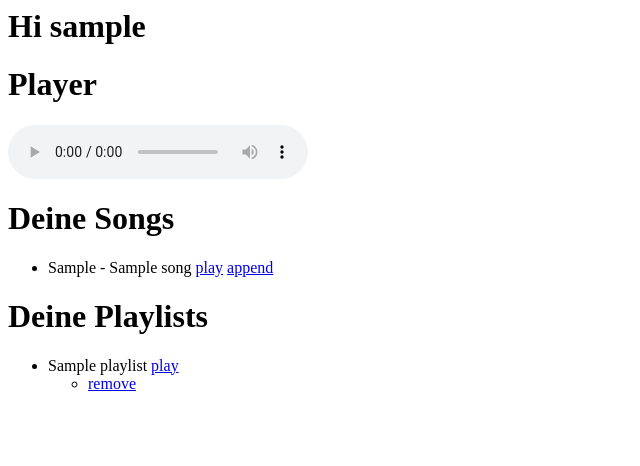
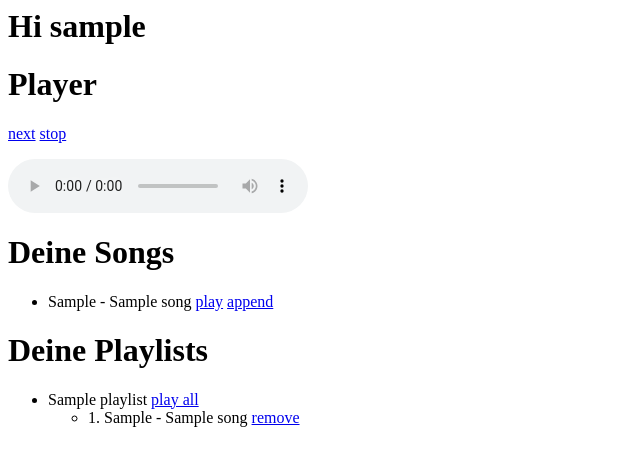
Before and after one commit to simeonfelis/yourlib, a Django app: page / in a window 1280 px wide. Shown: the top 466 px of the page, without its empty margins (0-640 px from the left). Run offline with Django 3.2, Linux system fonts and the light colour scheme; a user stored in the database is signed in; tables that the repository leaves empty hold one stand-in row (values such as "Sample post"); some libraries are stand-ins or nearby versions.

Commit message:
Firefox can display player, playlist continues to play, firefox gets right content type, chrome should not cache post requests

```diff
--- a/music/models.py
+++ b/music/models.py
@@ -2,26 +2,39 @@
 from django.db import models
 from django.contrib.auth.models import User
 
+PLAYLIST_STATUS_CHOICES = (
+        ('stop', 'stop'),
+        ('play', 'play'),
+)
+
 class Song(models.Model):
-    title = models.CharField(max_length=255)
-    artist = models.CharField(max_length=255)
-    path_orig = models.FilePathField()
-    user = models.ForeignKey(User)
 
     def __unicode__(self):
         return self.artist + " - " + self.title
 
+    title = models.CharField(max_length=256)
+    artist = models.CharField(max_length=256)
+    path_orig = models.FilePathField()
+    user = models.ForeignKey(User)
+
+class PlaylistItem(models.Model):
+    def __unicode__(self):
+        return str(self.position) + ". " + self.song.artist + " - " + self.song.title
+
+    song = models.ForeignKey(Song)
+    position = models.IntegerField()
 
 class Playlist(models.Model):
-    name = models.CharField(max_length=255)
-    items = models.ManyToManyField(Song, through='PlaylistItem')
-    user = models.ForeignKey(User)
 
     def __unicode__(self):
         return self.name
 
+    name = models.CharField(max_length=256)
+    items = models.ManyToManyField(PlaylistItem)
+    user = models.ForeignKey(User)
+    playing = models.IntegerField()
+    status = models.CharField(max_length=32, choices=PLAYLIST_STATUS_CHOICES)
 
-class PlaylistItem(models.Model):
-    song = models.ForeignKey(Song)
-    playlist = models.ForeignKey(Playlist)
-    position = models.IntegerField()
+#class MusicUser(models.Model):
+#    user = models.ForeignKey(User)
+#    playlist = models.ForeignKey(Playlist)
--- a/music/views.py
+++ b/music/views.py
@@ -5,7 +5,7 @@ from django.contrib.auth.decorators import login_required
 from django.conf import settings
 
 from music.models import Song, Playlist, PlaylistItem
-from music.forms import UserLoginForm
+#from music.forms import UserLoginForm
 
 import os
 from hsaudiotag import auto as tagreader
@@ -18,7 +18,7 @@ def home(request):
         playlists = Playlist.objects.filter(user=request.user)
         if 0 == len(playlists):
             print "Creating default playlist for user", request.user
-            pl = Playlist(name="default", user=request.user)
+            pl = Playlist(name="default", user=request.user, playing=0, status="stop")
             pl.save()
             playlists = Playlist.objects.filter(user=request.user)
 
@@ -29,31 +29,81 @@ def home(request):
             )
 
 @login_required
+def play_playlist(request, playlist_id):
+    if request.method == "POST":
+        pl = Playlist.objects.get(id=playlist_id)
+        pl.status = "play"
+        playing = 1
+        pl.playing = playing
+        pl.save()
+        item = PlaylistItem.objects.filter(playlist__id=playlist_id, position=playing)[0]
+        return HttpResponse(str(item.song.id))
+
+@login_required
+def play_next(request):
+    if request.method == "POST":
+        pl = Playlist.objects.get(id=1)
+        playing = pl.playing + 1
+        pl.playing = playing
+        item = PlaylistItem.objects.filter(playlist__id=1, position=playing)[0]
+        response = HttpResponse(str(item.song.id))
+        response['Cache-Control'] = 'no-cache'
+        return HttpResponse(str(item.song.id))
+
+
+@login_required
 def playlist_append(request, song_id):
 
     if request.method == "POST":
         song = Song.objects.get(id=song_id)
         pl = Playlist.objects.get(name="default", user=request.user)
         item = PlaylistItem(
-                playlist = pl,
+#                playlist = pl,
                 song = song,
                 position = 1 + len(pl.items.all())
                 )
         item.save()
-        playlists = Playlist.objects.filter(user=request.user)
+        playlist = Playlist.objects.get(id=1)
+        playlist.items.add(item)
+        playlist.save()
         return render_to_response(
-                'playlists.html',
+                'playlist.html',
                 locals(),
                 context_instance=RequestContext(request),
                 )
     else:
-        playlists = Playlist.objects.filter(user=request.user)
         # Do not change anything
+        playlist = Playlist.objects.get(id=1)
         return render_to_response(
-                'playlists.html',
+                'playlist.html',
                 locals(),
                 context_instance=RequestContext(request),
                 )
+@login_required
+def playlist_remove_item(request, playlist_id, item_id):
+    print playlist_id, item_id
+
+    playlist = Playlist.objects.get(id=playlist_id, user=request.user)
+
+    if request.method == "POST":
+        item = PlaylistItem.objects.get(id=item_id)
+        position = item.position
+        item.delete()
+        # correct positions of all following items
+        for item in playlist.items.all().filter(position__gt=position):
+            item.position = item.position-1
+            item.save()
+        playlist = Playlist.objects.get(id=playlist_id)
+
+    else:
+        # Do not change anything
+        pass
+
+    return render_to_response(
+            'playlist.html',
+            locals(),
+            context_instance=RequestContext(request),
+            )
 
 @login_required
 def play_song(request, song_id):
@@ -62,7 +112,7 @@ def play_song(request, song_id):
     song = Song.objects.get(id=song_id)
     path = song.path_orig[37:] # strip /home/simeon/workspace/django/yourlib
     response = HttpResponse()
-    response["ContentType"] = ""
+    response["Content-Type"] = ""
     response["X-Accel-Redirect"] = path.encode("utf-8")
     print response
     return response
--- a/templates/base.html
+++ b/templates/base.html
@@ -8,34 +8,52 @@
         <script type="text/javascript">
 $(document).ready(function () {
 
+        function play_song(song_id) {
+            $( "#player1" ).remove();
+            $('<audio id="player1" controls="controls" preload="auto"></audio>').appendTo("#player1_container");
+            var $song_url='/play/song/' + song_id;
+            $('<source id="player1_ogg_source" src="' + $song_url + '" type="audio/ogg"></source>').appendTo("#player1");
+            $( "#player1" ).bind("ended", on_player1_event_ended);
+            $( "#player1" )[0].pause();
+            $( "#player1" )[0].load();
+            $( "#player1" )[0].play();
+        };
+
+        function on_player1_event_ended() {
+            $.post("/play/next", {"csrfmiddlewaretoken": csrf_token}, function(song_id) {
+                play_song(song_id);
+            });
+        };
+
+        $( ".btn_player1_next" ).click(function() {
+            on_player1_event_ended();
+        });
+        $( ".btn_playlist_item_remove" ).click(function() {
+            var $playlist_id = $(this).attr("data-playlist_id");
+            var $item_id = $(this).attr("data-item_id");
+            $.post("/playlist/remove/item/" + $playlist_id + "/" + $item_id, {"csrfmiddlewaretoken": csrf_token}, function(new_playlist) {
+                $( "#playlist_1" ).remove();
+                $( "#playlists" ).append(new_playlist);
+            });
+        });
         $( ".btn_append_song" ).click(function() {
             var $id = parseInt(this.id.substring(16));
-            //alert("append " + $id);
-            $.post("/playlist/append/default/" + $id, {"csrfmiddlewaretoken": csrf_token}, function() {
-                alert("Bla");
-                var pl = $( "#playlist" );
-                //pl.html(new_playlist);
+            $.post("/playlist/append/default/" + $id, {"csrfmiddlewaretoken": csrf_token}, function(new_playlist) {
+                $( "#playlist_1" ).remove();
+                $( "#playlists" ).append(new_playlist);
             });
             return false; // don't do anything anymore
         });
         $( ".btn_play_song" ).click(function() {
-            var $id = parseInt(this.id.substring(14));
-            $( "#player1_ogg_source" ).attr("src", "song/play/" + $id).appendTo("#player1");
-            $( "#player1" )[0].pause();
-            $( "#player1" )[0].load();
-            $( "#player1" )[0].play();
-            //$.get("/song/play/" + $id, function(song_path) {
-            //    alert (song_path);
-            //    //$( "#player1" ).attr("src", song_path);
-            //    //var pl = $( "#playlist" );
-            //    //pl.empty();
-            //    //for (i in songs) {
-            //    //    if (songs[i]) {
-            //    //        pl.append(NewSongItem(songs[i], playlist_item=true));
-            //    //    }
-            //    //}
-            //});
+            var $song_id = parseInt(this.id.substring(14));
+            play_song($song_id);
             return false; // don't do anything anymore
+        });
+        $( ".btn_playlist_play_all" ).click(function() {
+            var $pl_id=parseInt($(this).attr("data-playlist_id"));
+            $.post("/play/playlist/" + $pl_id, {"csrfmiddlewaretoken": csrf_token}, function(song_id) {
+                play_song(song_id);
+            });
         });
 });
 
--- a/templates/home.html
+++ b/templates/home.html
@@ -5,9 +5,12 @@
 
 <h1>Player</h1>
 
+<div id="player1_container">
+    <p><a href="#" class="btn_player1_next">next</a> <a href="#" class="btn_player1_stop">stop</a> </p>
 <audio id="player1" controls="controls" preload="auto" >
-<source id="player1_ogg_source" type="audio/ogg" src=""></source>
+<source id="player1_ogg_source" type="audio/ogg" src="" ></source>
 </audio>
+</div>
 
 <h1>Deine Songs</h1>
 {% include "songs.html" %}
--- /dev/null
+++ b/templates/playlist.html
@@ -0,0 +1,10 @@
+
+<li id="playlist_{{ playlist.id }}"> {{ playlist.name }} <a href="#" data-playlist_id="{{ playlist.id }}" class="btn_playlist_play_all" id="btn_playlist_play_all_{{ playlist.id }}">play all</a>
+    {% if playlist.items.all|length > 0 %}
+    <ul>
+        {% for item in playlist.items.all %}
+        <li>{{ item }} <a href="#" class="btn_playlist_item_remove" data-playlist_id="{{ playlist.id }}" data-item_id="{{ item.id }}" data-playlist_song_id=0>remove</a></li>
+        {% endfor %}
+    </ul>
+    {% endif %}
+</li>
--- a/templates/playlists.html
+++ b/templates/playlists.html
@@ -1,11 +1,5 @@
-<ul id="playlist">
-    {% for pl in playlists %}
-    <li> {{ pl.name }} <a id="btn_playlist_start_{{ pl.id }}" href="play/playlist/{{ pl.id }}">play</a>
-    {% if pl.items.all|length > 0 %}
-    <ul>
-        {% for item in pl.items.all %}<li>{{ item.position }} {{ item.song }} <a href="#" playlist_id="{{ pl.id }}" playlist_item_id={{ pl.item.id }} playlist_song_id={{ pl.>remove</a></li> {% endfor %}
-    </ul>
-    {% endif %}
-    </li>
+<ul id="playlists">
+    {% for playlist in playlists %}
+        {% include "playlist.html" %}
     {% endfor %}
 </ul>
--- a/yourlib/urls.py
+++ b/yourlib/urls.py
@@ -7,8 +7,11 @@ admin.autodiscover()
 urlpatterns = patterns('',
     # Examples:
     url(r'^$', 'music.views.home', name='home'),
-    url(r'^song/play/(?P<song_id>\d+)$', 'music.views.play_song'),
+    url(r'^play/song/(?P<song_id>\d+)$', 'music.views.play_song'),
+    url(r'^play/next$', 'music.views.play_next'),
+    url(r'^play/playlist/(?P<playlist_id>\d+)$', 'music.views.play_playlist'),
     url(r'^playlist/append/default/(?P<song_id>\d+)$', 'music.views.playlist_append'),
+    url(r'^playlist/remove/item/(?P<playlist_id>\d+)/(?P<item_id>\d+)$', 'music.views.playlist_remove_item'),
     url(r'rescan$', 'music.views.rescan'),
 
     url(r'^accounts/login/.*$', 'django.contrib.auth.views.login'),
@@ -18,5 +21,5 @@ urlpatterns = patterns('',
     # url(r'^admin/doc/', include('django.contrib.admindocs.urls')),
 
     # Uncomment the next line to enable the admin:
-    # url(r'^admin/', include(admin.site.urls)),
+    url(r'^admin/', include(admin.site.urls)),
 )
```
Also changed, not shown: 1 other file.
